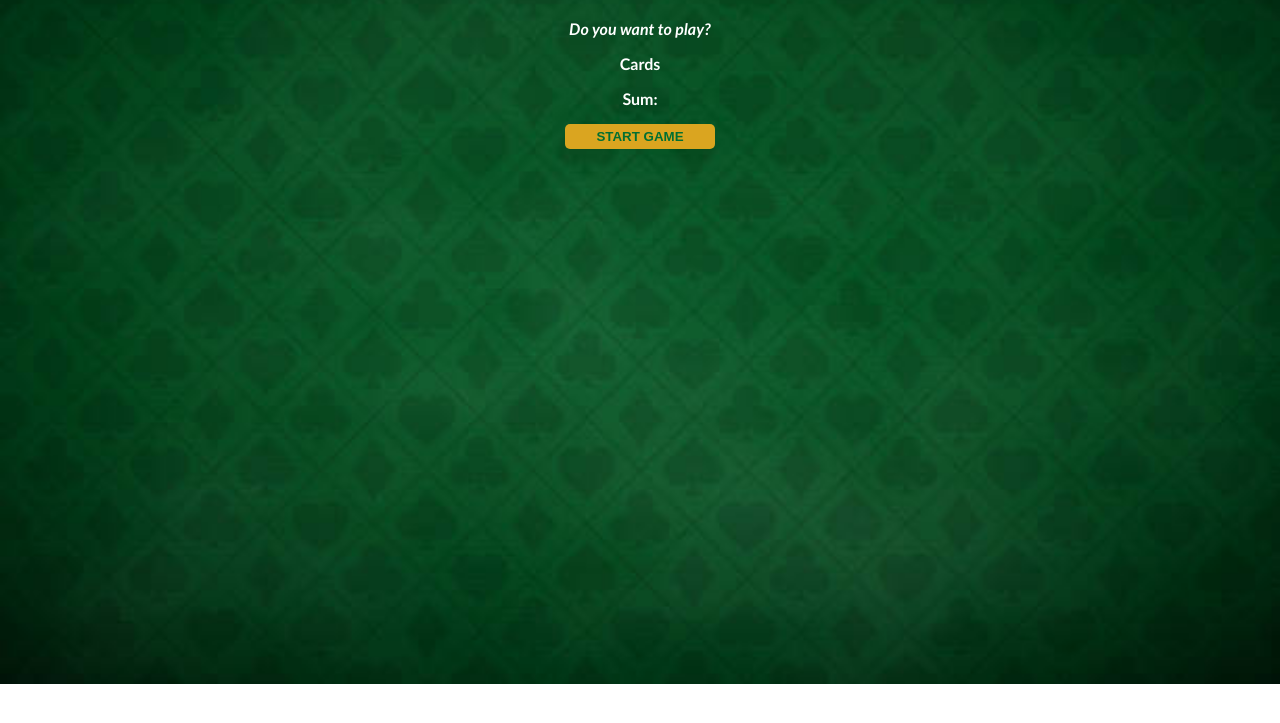
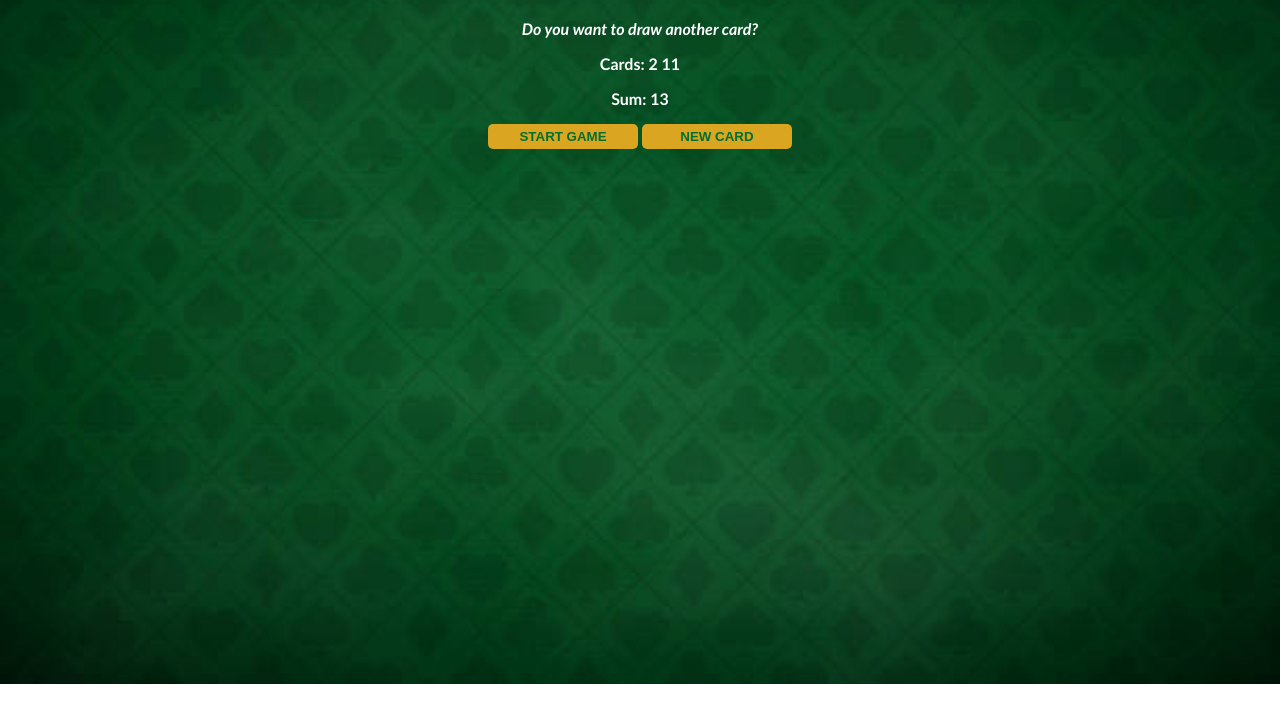
Before and after one commit to smarquina37/blackjack, a plain HTML site: page index.html in a window 1280 px wide. Both pictures are taken after a click on the button "START GAME". Shown: the part 63-786 px from the top of the page. Drawn offline with Linux system fonts and the light colour scheme.

Commit message:
added new card button and function

```diff
--- a/index.css
+++ b/index.css
@@ -25,4 +25,5 @@ button {
   font-weight: bold;
   border-radius: 5px;
   border: none;
+  margin-bottom: 4px;
 }
--- a/index.html
+++ b/index.html
@@ -10,9 +10,10 @@
 <body>
   <h1>Blackjack</h1>
   <p id="message-el">Do you want to play?</p>
-  <p>Cards</p>
-  <p>Sum:</p>
+  <p id="cards-el">Cards</p>
+  <p id="sum-el">Sum:</p>
   <button onclick="startGame()">START GAME</button>
+  <button onclick="newCard()">NEW CARD</button>
   <script src="index.js"></script>
 </body>
 </html>
--- a/index.js
+++ b/index.js
@@ -1,19 +1,35 @@
-let firstCard = 12;
+let firstCard = 2;
 let secondCard = 11;
+cards = [firstCard, secondCard];
 let sum = firstCard + secondCard;
 let hasBlackjack = false;
 let isAlive = true;
-let message = "";
+let message = '';
+let messageEl = document.getElementById('message-el');
+let sumEl = document.getElementById('sum-el');
+let cardsEl = document.getElementById('cards-el');
 
 function startGame() {
+  renderGame();
+}
+
+function renderGame() {
+  cardsEl.textContent = "Cards: " + cards[0] + " " + cards[1];
+  sumEl.textContent = 'Sum: ' + sum;
   if (sum < 21) {
     message = 'Do you want to draw another card?';
   } else if (sum === 21) {
-    message = "Woohoo! You've won!";
+    message = "You've got Blackjack.";
     hasBlackjack = true;
   } else {
-    message = 'Sorry, you lost!';
+    message = 'Sorry, you lost.';
     isAlive = false;
   }
-  console.log(message)
+  messageEl.textContent = message;
 }
+
+function newCard() {
+  let card = 4;
+  sum += card;
+  renderGame();
+}
```
